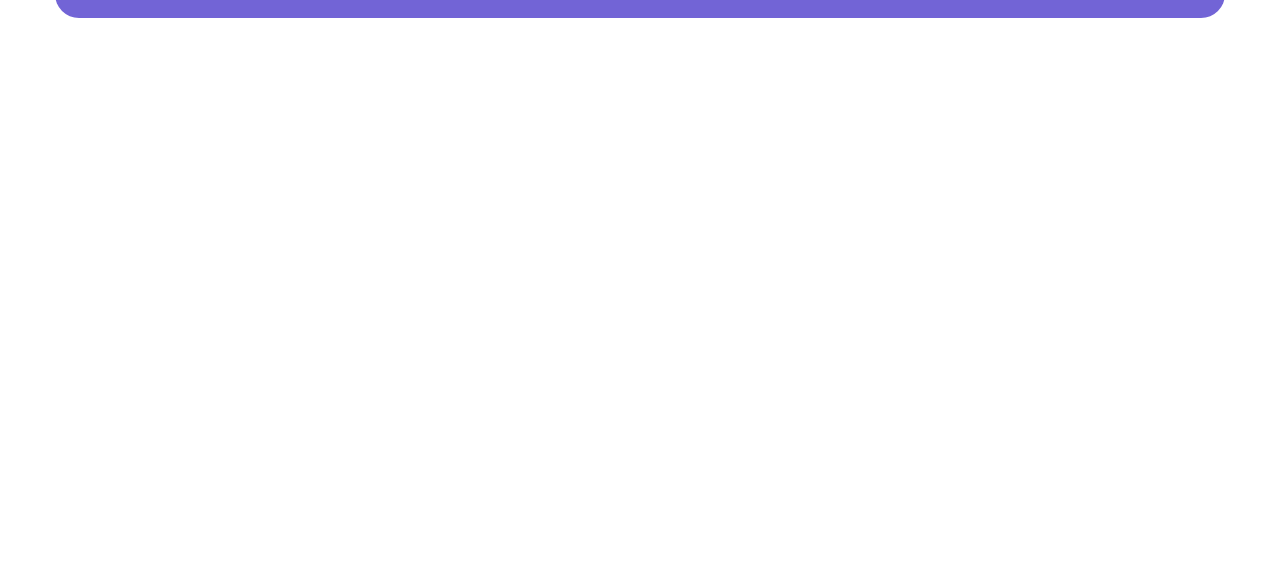
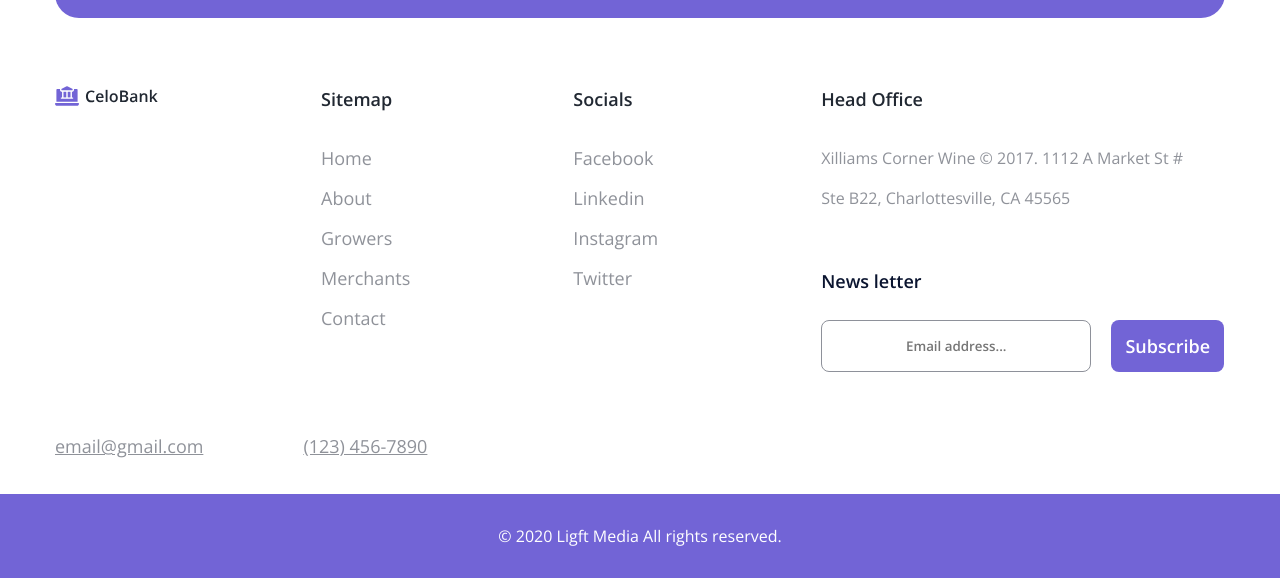
Before and after one commit to TranVuHoang/htmlcss-project-05-mobile-banking, a plain HTML site: page index.html in a window 1280 px wide. Shown: the part 5358-5936 px from the top of the page. Before the commit the page ends 5442 px from the top, so only its background shows below. Drawn offline with nearby package versions, Linux system fonts and the light colour scheme.

Commit message:
create footer

```diff
--- a/assets/css/style.css
+++ b/assets/css/style.css
@@ -1081,5 +1081,127 @@ input {
 }
 
 /*---------------------------------------------
-# section styling
+# footer styling
 ---------------------------------------------*/
+.footer__inner {
+  display: flex;
+  flex-direction: column;
+  align-items: start;
+  gap: 54px;
+}
+
+.footer__body {
+  display: flex;
+  gap: 163px;
+  justify-content: space-between;
+  align-items: start;
+}
+
+.footer__logo {
+  width: 103px;
+}
+
+.footer__wrap {
+  display: flex;
+  flex-direction: column;
+  gap: 24px;
+  line-height: 1.67; /* 166.667% */
+  font-size: 1.8rem;
+  font-weight: 600;
+}
+
+.footer__title {
+  color: #212832;
+}
+
+.footer__link {
+  color: #6a6e78;
+  opacity: 0.75;
+  font-weight: 400;
+  line-height: 4rem;
+}
+
+.footer__link:hover {
+  text-decoration: underline;
+  text-shadow: 1px 0 3px currentColor;
+}
+
+.footer__wrap-contact {
+  display: flex;
+  flex-direction: column;
+  gap: 48px;
+  justify-content: space-between;
+}
+
+.footer__address {
+  display: flex;
+  flex-direction: column;
+  gap: 24px;
+  line-height: 1.67;
+}
+
+.footer__address-title {
+  font-size: 1.8rem;
+  font-weight: 600;
+}
+
+.footer__address-desc {
+  width: 371px;
+  opacity: 0.75;
+}
+
+.footer__cta {
+  line-height: 1.67;
+  font-size: 1.8rem;
+  font-weight: 600;
+  line-height: 1.67; /* 166.667% */
+}
+
+.footer__cta-title {
+  color: #0a142f;
+}
+
+.footer__wrap-email {
+  margin-top: 24px;
+  display: flex;
+  align-items: start;
+  gap: 20px;
+}
+
+.footer__cta-input {
+  min-width: 270px;
+  height: 52px;
+  border: 1px solid #8e919a;
+  background: #fff;
+  color: #8e919a;
+}
+
+.footer__cta-btn {
+  min-width: 113px;
+  line-height: 52px;
+  background: #7264d6;
+}
+
+.footer__contact {
+  display: flex;
+  gap: 100px;
+  color: #6a6e78;
+  font-size: 1.8rem;
+  line-height: 30px; /* 166.667% */
+  text-decoration-line: underline;
+}
+
+.footer__copyright {
+  margin-top: 28px;
+  display: flex;
+  align-items: center;
+  justify-content: center;
+  height: 84px;
+  color: #fff;
+  font-family: "Open Sans";
+  font-size: 16px;
+  font-style: normal;
+  font-weight: 400;
+  line-height: 28px; /* 175% */
+  background: #7264d6;
+}
--- a/index.html
+++ b/index.html
@@ -96,7 +96,7 @@
     />
     <meta name="theme-color" content="#ffffff" />
   </head>
-  <body style="height: 5000px">
+  <body>
     <!-- header section start -->
     <header class="header header__fixed">
       <div class="container">
@@ -733,6 +733,102 @@
     </section>
     <!-- app section end -->
 
+    <!-- footer start -->
+    <footer class="footer">
+      <div class="container">
+        <div class="footer__inner">
+          <div class="footer__body">
+            <img
+              src="./assets/images/svg/footer__logo.svg"
+              alt="CeloBank"
+              class="footer__logo"
+            />
+
+            <div class="footer__wrap">
+              <h3 class="footer__title">Sitemap</h3>
+              <ul class="footer__list">
+                <li class="footer__item">
+                  <a href="#home" class="footer__link">Home</a>
+                </li>
+                <li class="footer__item">
+                  <a href="#about" class="footer__link">About</a>
+                </li>
+                <li class="footer__item">
+                  <a href="#growers" class="footer__link">Growers</a>
+                </li>
+                <li class="footer__item">
+                  <a href="#merchants" class="footer__link">Merchants</a>
+                </li>
+                <li class="footer__item">
+                  <a href="#contact" class="footer__link">Contact</a>
+                </li>
+              </ul>
+            </div>
+
+            <div class="footer__wrap">
+              <h3 class="footer__title">Socials</h3>
+              <ul class="footer__list">
+                <li class="footer__item">
+                  <a href="#facebook" class="footer__link">Facebook</a>
+                </li>
+                <li class="footer__item">
+                  <a href="#linkedin" class="footer__link">Linkedin</a>
+                </li>
+                <li class="footer__item">
+                  <a href="#instagram" class="footer__link">Instagram</a>
+                </li>
+                <li class="footer__item">
+                  <a href="#twitter" class="footer__link">Twitter</a>
+                </li>
+              </ul>
+            </div>
+
+            <div class="footer__wrap-contact">
+              <div class="footer__address">
+                <h3 class="footer__title footer__address-title">Head Office</h3>
+                <p class="footer__link footer__address-desc">
+                  Xilliams Corner Wine © 2017. 1112 A Market St # Ste B22,
+                  Charlottesville, CA 45565
+                </p>
+              </div>
+
+              <div class="footer__cta">
+                <h3 class="footer__cta-title">News letter</h3>
+                <div class="footer__wrap-email">
+                  <input
+                    type="text"
+                    class="btn footer__cta-input"
+                    placeholder="Email address..."
+                  />
+                  <a href="#subscribe" class="button btn footer__cta-btn">
+                    Subscribe
+                  </a>
+                </div>
+              </div>
+            </div>
+          </div>
+
+          <div class="footer__contact">
+            <p class="footer__contact-email">
+              <a href="mailto:email@gmail.com" class="footer__link">
+                email@gmail.com
+              </a>
+            </p>
+            <p class="footer_contact-phone">
+              <a class="footer__link" href="tel:0123456789">(123) 456-7890</a>
+            </p>
+          </div>
+        </div>
+      </div>
+    </footer>
+    <!-- footer end -->
+
+    <div class="footer__copyright">
+      <p class="footer__copyright-text">
+        © 2020 Ligft Media All rights reserved.
+      </p>
+    </div>
+
     <!-- main end -->
   </body>
 </html>
```
Also changed, not shown: assets/images/svg/footer__logo.svg (added).
